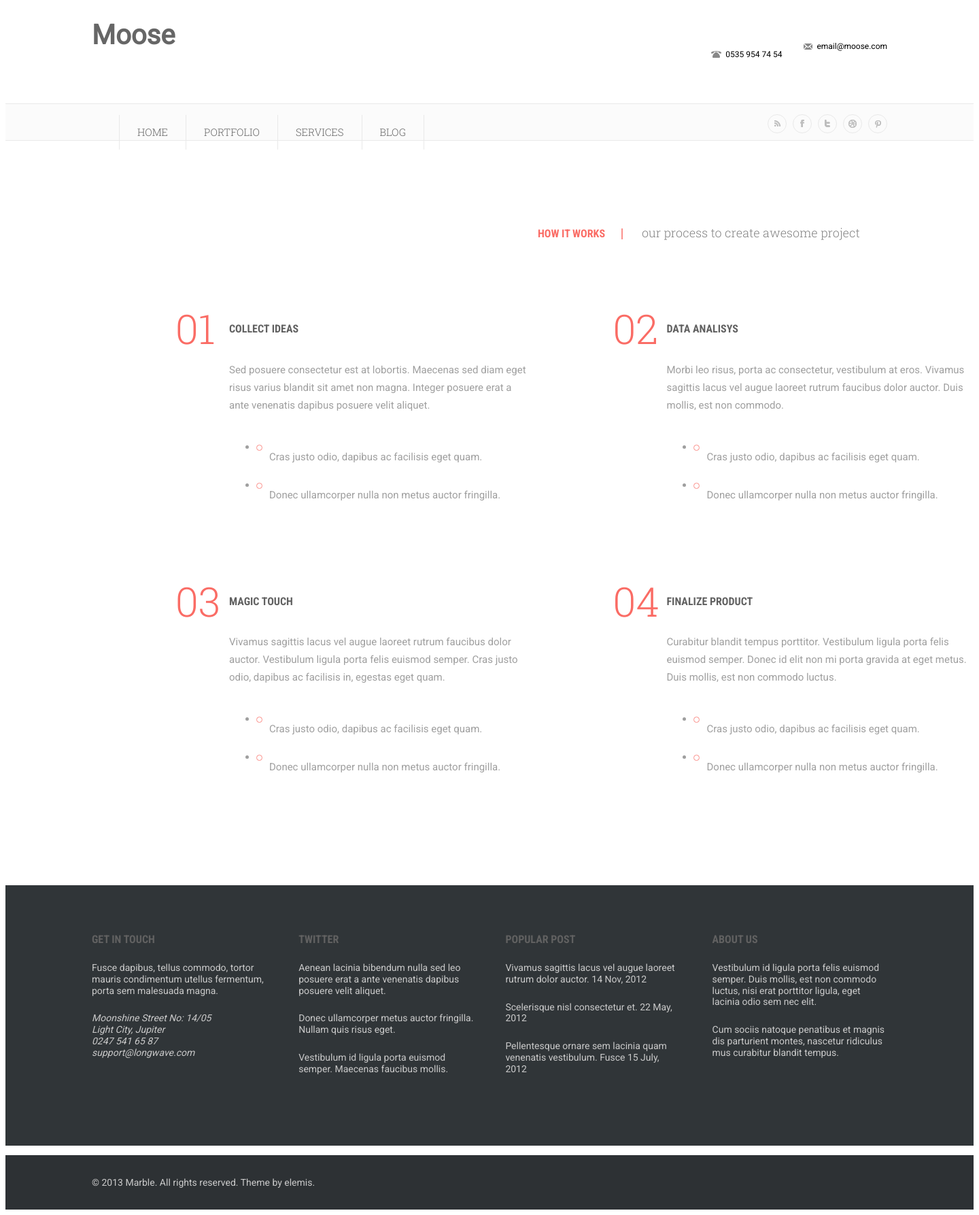
After one commit to saftaclaudia/moose-site-, a PHP site: page /services.php in a window 1440 px wide. The commit adds this page. Shown: the whole page at 68% size. Run offline with PHP 8.4, Linux system fonts and the light colour scheme; some libraries are stand-ins or nearby versions.

Commit message:
update all documents

```diff
--- a/includes/header.php
+++ b/includes/header.php
@@ -10,17 +10,27 @@
 	<div class="headmenu clearfix">
 		<div class="wrapper clearfix">
 			<ul class="menu">
-				<li class="men"><a href="homepage.html">HOME</a></li>
-				<li class="men"><a href="portfolio.html">PORTFOLIO</a></li>
-				<li class="men"><a href="services.html">SERVICES</a></li>
-				<li class="men"><a href="blog.html">BLOG</a></li>
+				<li class="men"><a href="index.php">HOME</a></li>
+				<li class="men"><a href="portfolio.php">PORTFOLIO</a></li>
+				<li class="men"><a href="services.php">SERVICES</a></li>
+				<li class="men"><a href="blog.php">BLOG</a></li>
 			</ul>
 			<ul class="headico">
-				<li class="icorss"></li>
-				<li class="icofacebook"></li>
-				<li class="icotwitter"></li>
-				<li class="habarnam"></li>
-				<li class="pinterest"></li>
-			</ul>
+				<li>
+					<a href="https://accounts.google.com/"> <div class="cerctop icorss"></div> </a>
+				</li>
+				<li>
+					<a href="https://www.facebook.com/"> <div class="cerctop icofacebook"></div></a>
+				</li>
+				<li>
+					<a href="https://twitter.com/"><div class="cerctop icotwitter"></div></a>
+				</li>
+				<li>
+					<a href="https://www.facebook.com/"> <div class="cerctop habarnam"></div></a>
+				</li>
+				<li>
+					<a href="http://www.pinterest.com/"> <div class="cerctop pinterest"></div></a>
+				</li>
+			<ul>
 		</div>
 	</div>
--- a/index.php
+++ b/index.php
@@ -17,7 +17,7 @@
 		<div class="wrapper">
 			<div><p class="slogan slogan1">Moose brings awesomenes</p></div>
 			<div><p class="slogan slogan2">A responsive templates with clean and professional design</p></div>
-			<div class="seeproject"><a href="projectsdetails.html">SEE PROJECT</a></div>
+			<div class="seeproject"><a href="projectsdetails.php">SEE PROJECT</a></div>
 	 	</div>
 	</div>
 
--- /dev/null
+++ b/services.php
@@ -0,0 +1,75 @@
+<!DOCTYPE html>
+<html>
+<head>
+	<link href='http://fonts.googleapis.com/css?family=Roboto+Slab:700,300' rel='stylesheet' type='text/css'>
+	<link href='http://fonts.googleapis.com/css?family=Roboto' rel='stylesheet' type='text/css'>
+	<link href='http://fonts.googleapis.com/css?family=Roboto+Condensed:700' rel='stylesheet' type='text/css'>
+	<link rel="stylesheet" type="text/css" href="http://yui.yahooapis.com/3.14.1/build/cssreset/cssreset-min.css">
+	<link type="text/css" rel="stylesheet" href="stylesheethomepage.css"/>
+	<link type="text/css" rel="stylesheet" href="stylesheetportfolio.css"/>
+	<link type="text/css" rel="stylesheet" href="stylesheetprojectdetails.css"/>
+	<link type="text/css" rel="stylesheet" href="stylesheetservices.css"/>
+	<link type="text/css" rel="stylesheet" href="clearfix.css"/>
+
+	<title>services</title>
+</head>
+<body>
+	<?php require('includes/header.php');?>
+		<ul class="projectoption">
+			<li>HOW IT WORKS</li>
+			<li>our process to create awesome project</li>
+		</ul>
+	<div class="wrapper contentservices clearfix">
+		<div class="content left">
+			<div class="top clearfix">
+				<span>01</span>
+				<div class="text">
+					<h2>COLLECT IDEAS</h2>
+					<p>Sed posuere consectetur est at lobortis. Maecenas sed diam eget risus varius blandit sit amet non magna. Integer posuere erat a ante venenatis dapibus posuere velit aliquet.</p>
+					<ul>
+						<li class="margin"><div class="cerc"></div><p>Cras justo odio, dapibus ac facilisis  eget quam.</p></li>
+						<li><div class="cerc"></div><p>Donec ullamcorper nulla non metus auctor fringilla.<p></li>
+					</ul>
+				</div>
+			</div>
+			<div class="bottom clearfix">
+				<span>03</span>
+				<div class="text">
+					<h2>MAGIC TOUCH</h2>
+					<p>Vivamus sagittis lacus vel augue laoreet rutrum faucibus dolor auctor. Vestibulum ligula porta felis euismod semper. Cras justo odio, dapibus ac facilisis in, egestas eget quam.</p>
+					<ul>
+						<li class="margin"><div class="cerc"> </div><p>Cras justo odio, dapibus ac facilisis  eget quam.</p></li>
+						<li><div class="cerc"></div><p>Donec ullamcorper nulla non metus auctor fringilla.<p></li>
+					</ul>
+				</div>
+			</div>
+		</div>
+		<div class="content right">
+			<div class="top clearfix">
+				<span>02</span>
+				<div class="text">
+					<h2>DATA ANALISYS</h2>
+					<p>Morbi leo risus, porta ac consectetur, vestibulum at eros. Vivamus sagittis lacus vel augue laoreet rutrum faucibus dolor auctor. Duis mollis, est non commodo.</p>
+					<ul>
+						<li class="margin"><div class="cerc"> </div><p>Cras justo odio, dapibus ac facilisis  eget quam.</p></li>
+						<li><div class="cerc"></div><p>Donec ullamcorper nulla non metus auctor fringilla.<p></li>
+					</ul>
+				</div>
+			</div>
+			<div class="bottom clearfix">
+				<span>04</span>
+				<div class="text">
+					<h2>FINALIZE PRODUCT</h2>
+					<p>Curabitur blandit tempus porttitor. Vestibulum ligula porta felis euismod semper. Donec id elit non mi porta gravida at eget metus. Duis mollis, est non commodo luctus.</p>
+					<ul>
+						<li class="margin"><div class="cerc"> </div><p>Cras justo odio, dapibus ac facilisis  eget quam.</p></li>
+						<li><div class="cerc"></div><p>Donec ullamcorper nulla non metus auctor fringilla.<p></li>
+					</ul>
+				</div>
+			</div>
+		</div>
+	</div>
+
+	<?php require('includes/footer.php');?>
+</body>
+</html>
--- a/stylesheetblog.css
+++ b/stylesheetblog.css
@@ -63,3 +63,6 @@
 	height:11px;
 	border:1px solid #aeaeae;
 }
+a:hover .buton{
+	border:1px solid #fed7d5;
+}
--- a/stylesheethomepage.css
+++ b/stylesheethomepage.css
@@ -47,6 +47,7 @@ a:hover{
 	background-color:#fbfbfb;
 	border-top: 1px solid #e9e9e9;
 	height: 53px;
+	border-bottom: 1px solid #e9e9e9;
 }
 .menu{
 	list-style: none;
@@ -66,18 +67,21 @@ a:hover{
 	outline: 0;
 	height: 51px;
 	line-height: 51px;
-	padding:0 26px 0 26px;
-	border-top: 2px solid #ffffff;
+	padding:0px 26px 0 26px;
 }
 .menu li a:hover {
 	border-top: 2px solid #fa6c65;
 }
+
 .headico {
 	float:right;
 	list-style: none;
 	margin-top: 15px;
 }
-.headico li {
+.headico li{
+	display:inline-block;
+}
+.cerctop {
 	border-radius:50%;
 	line-height: 26px;
 	width: 26px;
@@ -85,6 +89,9 @@ a:hover{
 	border: 1px solid #e9e9e9;
 	float:left;
 	margin-left:5px;
+}
+.headico a:hover .cerctop{
+	border-color: #fa6c65;
 }
 .icorss{
 	background-image: url('images/ico-rss.png');
--- a/stylesheetportfolio.css
+++ b/stylesheetportfolio.css
@@ -52,7 +52,12 @@ text-align: center;
 .maniuportfolio a:hover .cercmeniu{
 	border: 1px solid #fa6c65;
 }
-.imagprojects{
-	margin-left: 145px;
-	margin-bottom: 169px
+.projects{
+	text-align: center;
+	margin-bottom: 169px;
 }
+.projects li{
+display: inline-block;
+margin-bottom: 10px;
+margin-right: 10px;
+}
--- a/stylesheetservices.css
+++ b/stylesheetservices.css
@@ -1,17 +1,18 @@
 .contentservices{
-	margin-top: 99px;
-	margin-bottom: 146px;
-	margin-left:90px;
+	margin:99px 0 146px 250px;
+
 }
-.services{
+.content{
+		width:45%;
+}
+.left{
 	float: left;
-	width: 50%;
 }
 .right{
 	float:right;
 }
 
-.number{
+.content span{
 	float:left;
 	color:#fa6c65;
 	font-weight: 300;
@@ -19,24 +20,37 @@
 	font-size: 60px;
 	margin-right: 26px;
 	line-height: 60px;
+	width: 10%
 
 }
-.ideas{
-	width: 75%;
-	float: left;
+.text{
+	float:right;
+	width: 85%;
+}
+.content h2,
+.content p,
+.content li{
 	color:#9f9f9f;
 	font-family: 'Roboto', sans-serif;
 	font-size: 15px;
 	line-height: 26px;
 }
-.ideas .title{
+
+
+.content li{
+	float: left;
+}
+.content p{
+	float:left;
+}
+.content h2{
 	color:#616161;
 	font-weight: 700;
 	font-family: 'Roboto Condensed', sans-serif;
 	font-size: 16px;
 	line-height: 36px;
 }
-.cerc{
+ .cerc{
 	float:left;
 	border-radius: 50%;
 	width:7px;
@@ -47,10 +61,10 @@
 	margin-top: 10px;
 }
 
-.servicesmargin{
-	margin-top: 98px;
+.bottom{
+	margin-top:98px;
 }
 
-.margintop{
-	margin-top: 10px;
+.margin{
+	margin-top: 20px;
 }
```
Also changed, not shown: blog.php (added, +42 -0 lines), portfolio.php (added, +48 -0 lines), projectsdetails.php (added, +43 -0 lines).
